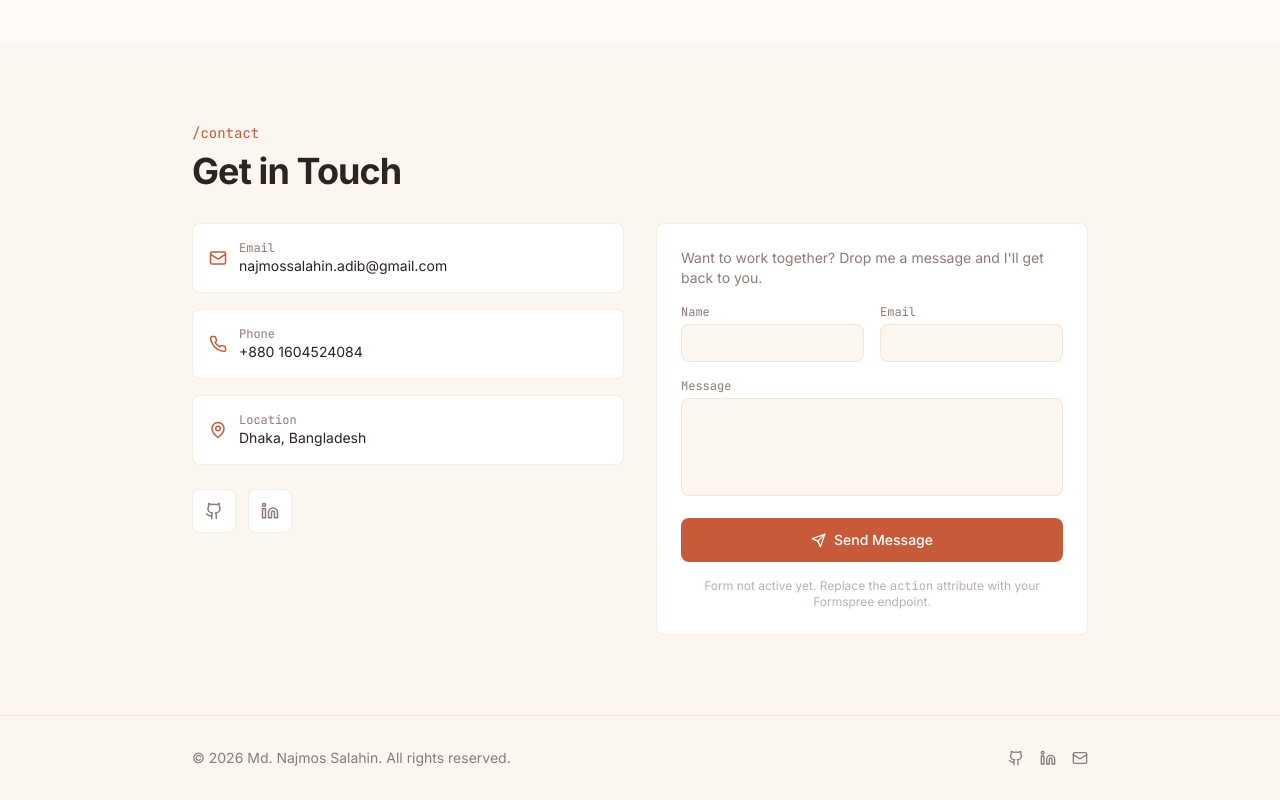
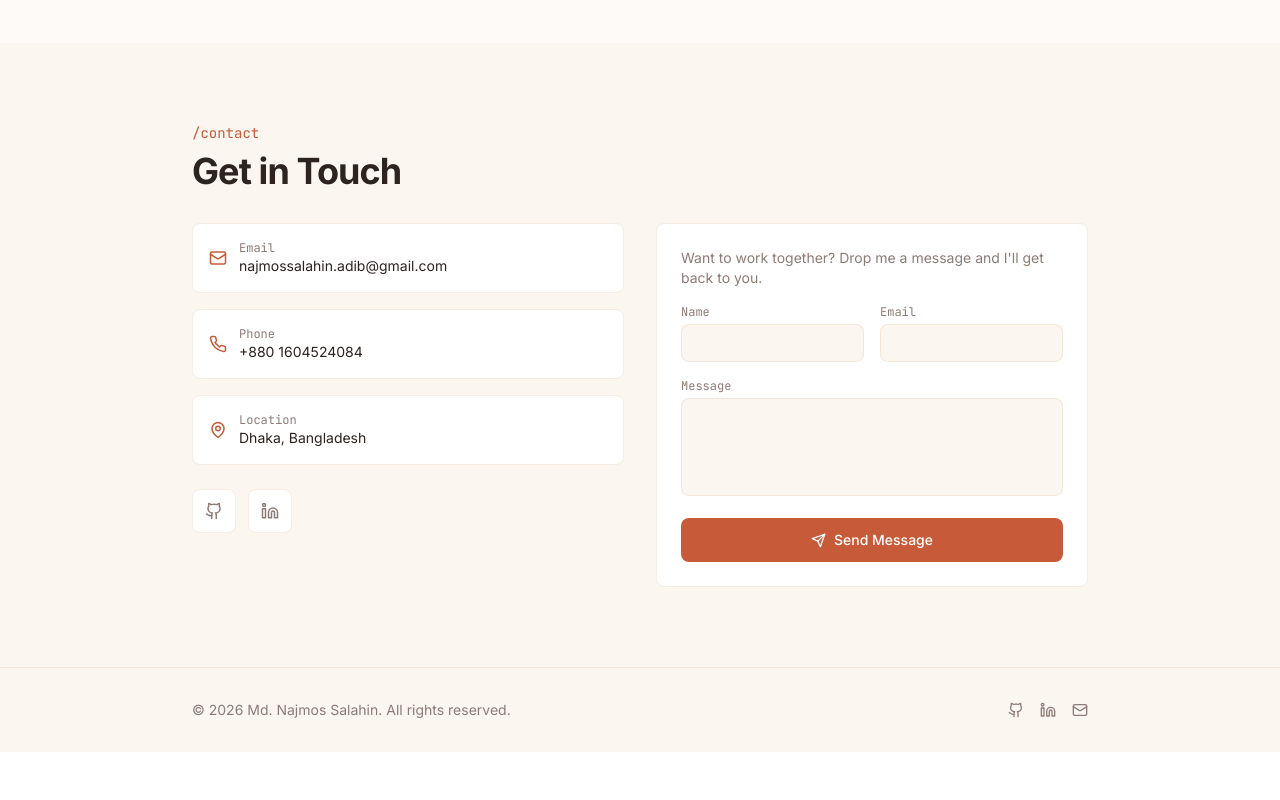
Before and after one commit to NajmosSalahin/Portfolio, a React (Vite) app: page / in a window 1280 px wide. Shown: the part 4900-5700 px from the top of the page. After the commit the page ends 5652 px from the top, so only its background shows below. Built offline with nearby package versions, Linux system fonts and the light colour scheme.

Commit message:
Activate Formspree contact form

```diff
--- a/src/components/Contact.jsx
+++ b/src/components/Contact.jsx
@@ -100,11 +100,9 @@ export default function Contact() {
               Want to work together? Drop me a message and I'll get back to you.
             </p>
 
-            {/* Formspree placeholder — replace action URL to activate */}
             <form
-              action="#"
+              action="https://formspree.io/f/xwvgngjz"
               method="POST"
-              onSubmit={(e) => e.preventDefault()}
               className="space-y-4"
             >
               <div className="grid sm:grid-cols-2 gap-4">
@@ -149,9 +147,6 @@ export default function Contact() {
                 <Send size={15} />
                 Send Message
               </button>
-              <p className="text-xs text-center text-warm-muted/60 dark:text-dark-muted/60">
-                Form not active yet. Replace the <code className="font-mono">action</code> attribute with your Formspree endpoint.
-              </p>
             </form>
           </motion.div>
         </div>
```
